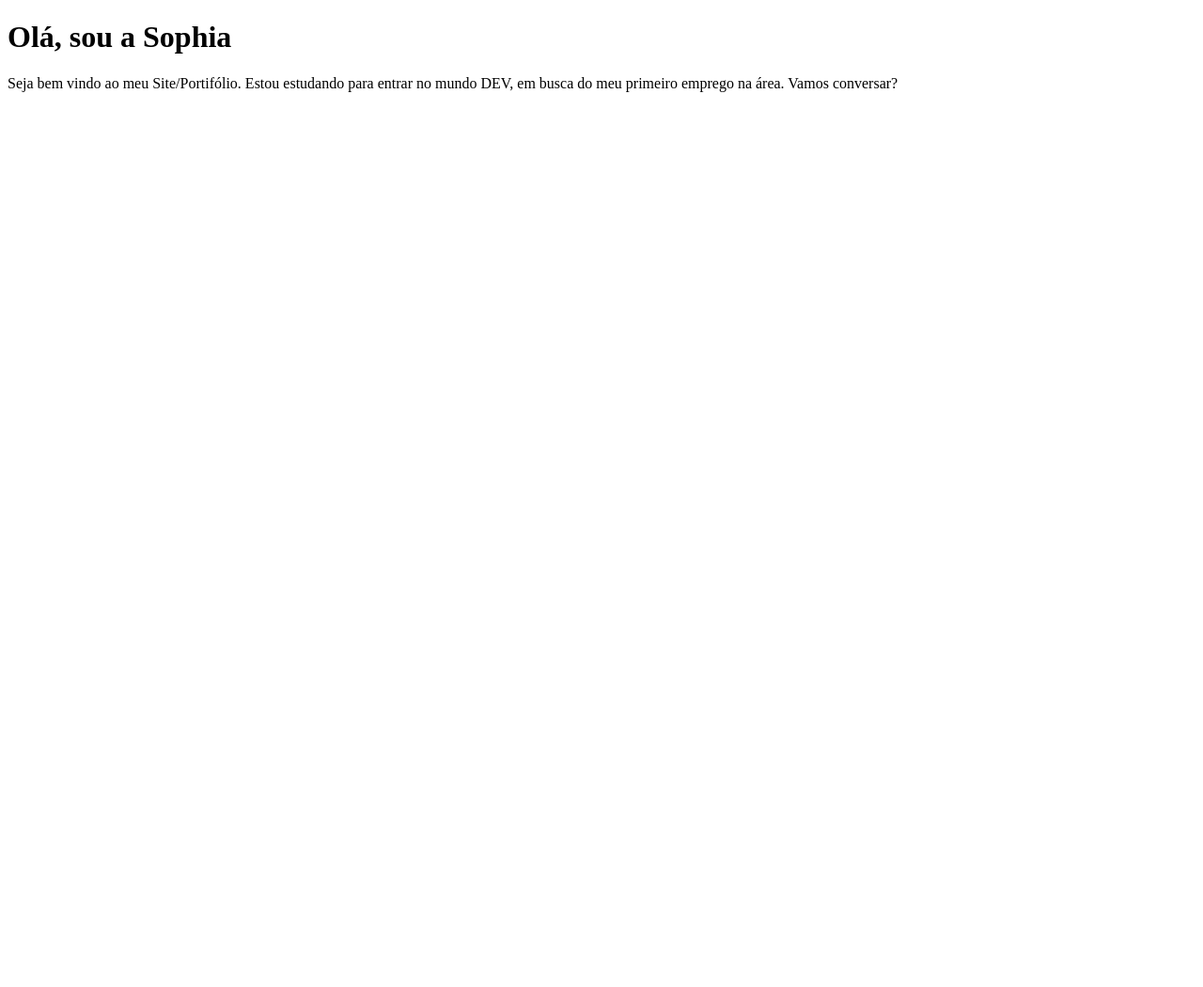
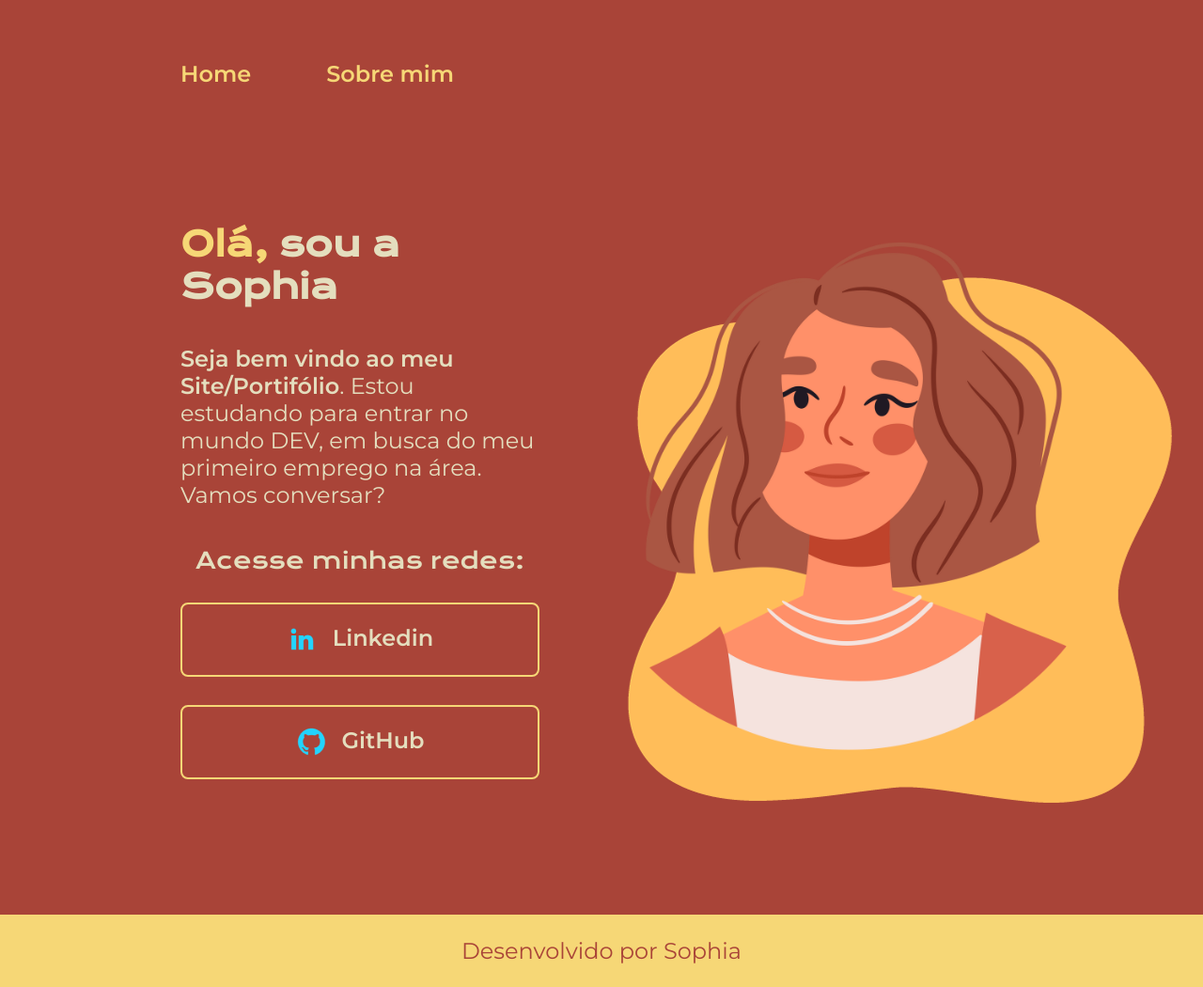
Before and after one commit to SohSales/Portif-lio, a plain HTML site: page index.html in a window 1280 px wide. Shown: the whole page at 94% size. Before the commit the page ends 800 px from the top, so only its background shows below. Drawn offline with nearby package versions, Linux system fonts and the light colour scheme.

Commit message:
Site base

```diff
--- a/index.html
+++ b/index.html
@@ -3,16 +3,35 @@
 <head>
     <meta charset="UTF-8">
     <meta name="viewport" content="width=device-width, initial-scale=1.0">
+    <link rel="stylesheet" href="./styles/style.css">
     <title>Portifólio</title>
 </head>
 <body>
-    <header></header>
-    <main>
-        <h1>Olá, sou a Sophia</h1>
-        <p>Seja bem vindo ao meu Site/Portifólio. Estou estudando para entrar no mundo DEV, em busca do meu primeiro emprego na área. Vamos conversar?</p>
+    <header class="cabecalho">
+        <nav class="cabecalho__menu">
+            <a class="cabecalho__menu__link" href="index.html">Home</a>
+            <a class="cabecalho__menu__link" href="about.html">Sobre mim</a>
+        </nav>
+    </header>
+    <main class="apresentacao">
+        <section class="apresentacao__conteudo">
+            <h1 class="apresentacao__conteudo__titulo"><strong class="titulo-destaque">Olá,</strong> sou a Sophia</h1>
+            <p class="apresentacao__conteudo__paragrafo"><strong>Seja bem vindo ao meu Site/Portifólio</strong>. Estou estudando para entrar no mundo DEV, em busca do meu primeiro emprego na área. Vamos conversar?</p>
+            <div class="apresentacao__links">
+                <h2 class="apresentacao__links__subtitulo">Acesse minhas redes:</h2>
+                <a class="apresentacao__links__link" href="https://www.linkedin.com/in/sohsales/">
+                    <img src="./assets/linkedin.png" alt="Linkedin logo">
+                    Linkedin</a>
+                <a class="apresentacao__links__link" href="https://github.com/SohSales">
+                    <img src="./assets/github.png">
+                    GitHub</a>
+
+            </div>
+        </section>
+        <img src="./assets/foto principal.png" alt="foto principal">
     </main>
-    <footer>
-
+    <footer class="rodape">
+        <p>Desenvolvido por Sophia</p>
     </footer>
 </body>
 </html>
--- /dev/null
+++ b/styles/style.css
@@ -0,0 +1,100 @@
+@import url('https://fonts.googleapis.com/css2?family=Krona+One&family=Montserrat:wght@400;600&display=swap');
+
+:root{
+    --cor-primaria: #A94438;
+    --cor-secundaria: #E4DEBE;
+    --cor-terciaria: #F6D776;
+    --cor-quaternaria: #E6BAA3;
+
+
+    --font-primaria: 'Krona One', sans-serif;
+    --font-secundaria: 'Montserrat', sans-serif;
+}
+
+* {
+    margin: 0;
+    padding: 0;
+}
+
+body{
+    box-sizing: border-box;
+    background-color: var(--cor-primaria);
+    color: var(--cor-secundaria);
+}
+.cabecalho{
+    padding: 5% 0% 0% 15%;
+}
+.cabecalho__menu{
+    display: flex;
+    gap: 80px;
+}
+.cabecalho__menu__link{
+    font-family: var(--font-secundaria);
+    font-weight: 600;
+    font-size: 24px;
+    color: var(--cor-terciaria);
+    text-decoration: none;
+
+}
+.apresentacao{
+    padding: 8% 15%;
+    display: flex;
+    align-items: center;
+    justify-content: space-between;
+}
+.apresentacao__conteudo{
+    width: 615px;
+    display: flex;
+    flex-direction: column;
+    gap: 40px;
+}
+.apresentacao__conteudo__titulo{
+    font-size: 36px;
+    font-family: var(--font-primaria);
+}
+.titulo-destaque{
+    color: var(--cor-terciaria);
+}
+.apresentacao__conteudo__paragrafo{
+    font-size: 24px;
+    font-family: var(--font-secundaria);
+}
+.apresentacao__links{
+    display: flex;
+    flex-direction: column;
+    justify-content: space-between;
+    align-items: center;
+    gap: 30px;
+}
+.apresentacao__links__subtitulo{
+    font-family: var(--font-primaria);
+    font-weight: 400;
+    font-size: 24px;
+}
+.apresentacao__links__link{
+    width: 378px;
+    text-align: center;
+    border-radius: 8px;
+    font-size: 24px;
+    padding: 21.5px 0;
+    text-decoration: none;
+    color: var(--cor-secundaria);
+    font-family: var(--font-secundaria);
+    font-weight: 600;
+    border: 2px solid var(--cor-terciaria);
+    display: flex;
+    justify-content: center;
+    gap: 16px;
+}
+.apresentacao__links__link:hover{
+    background-color: var(--cor-quaternaria);
+}
+.rodape{
+    background-color: var(--cor-terciaria);
+    color: var(--cor-primaria);
+    padding: 24px;
+    text-align: center;
+    font-family: var(--font-secundaria);
+    font-size: 24px;
+    font-weight: 400;
+}
```
Also changed, not shown: about.html (added, +28 -0 lines), .css (deleted), assets/foto principal.png (added), assets/github.png (added), assets/linkedin.png (added), foto principal.png (deleted).
